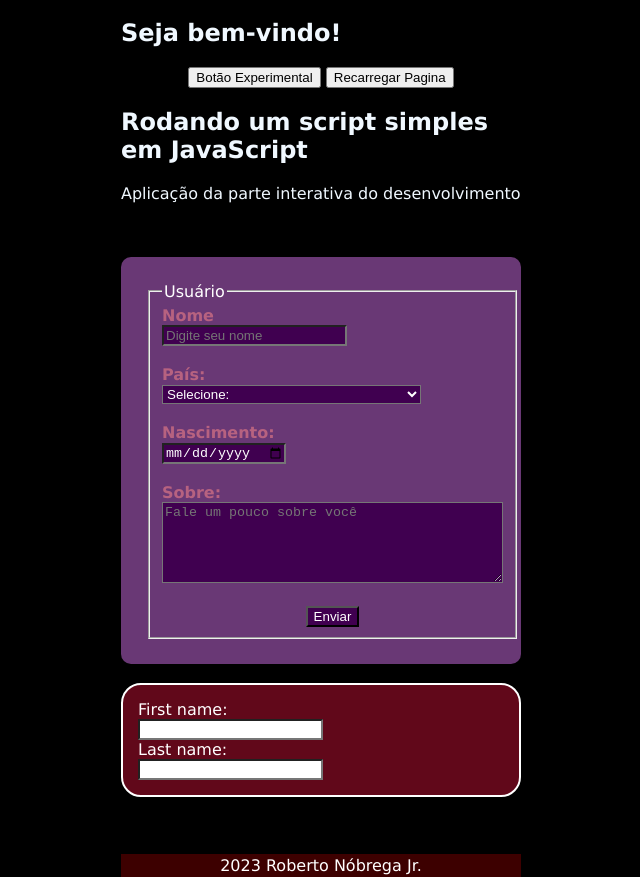
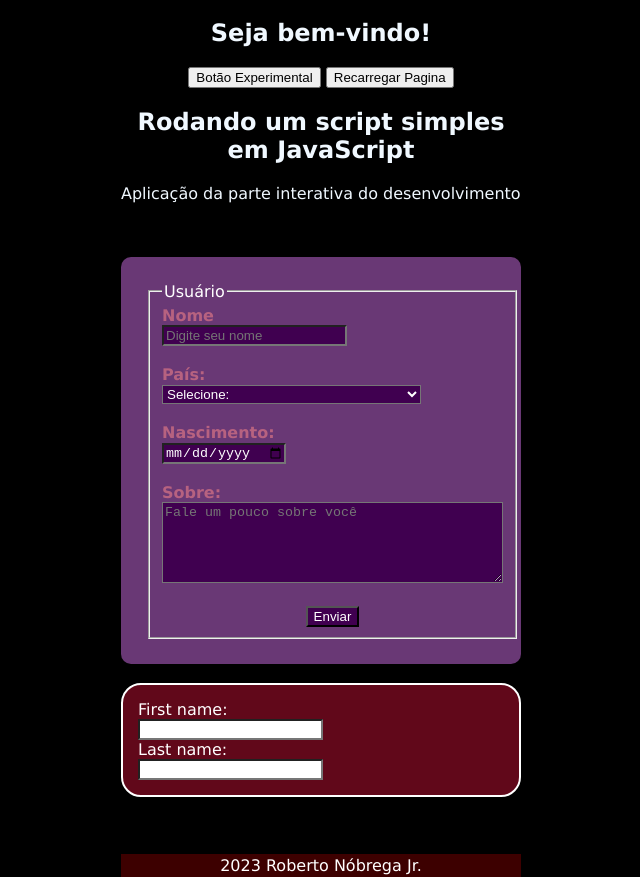
Before and after one commit to devrenj/JavaScript-learning, a plain HTML site: page index.html in a window 1280 px wide. Shown: the part 66-943 px from the top of the page, without its empty margins (319-959 px from the left). Drawn offline with Linux system fonts and the light colour scheme.

Commit message:
hotfix CSS

```diff
--- a/style.css
+++ b/style.css
@@ -14,7 +14,7 @@ h1 {
 }
 
 h2 {
-  text-align: center♦♦;
+  text-align: center;
 }
 
 textarea{
```
